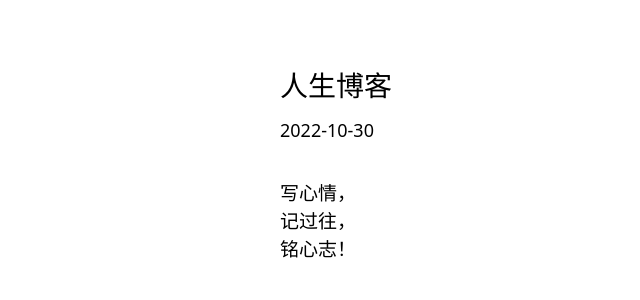
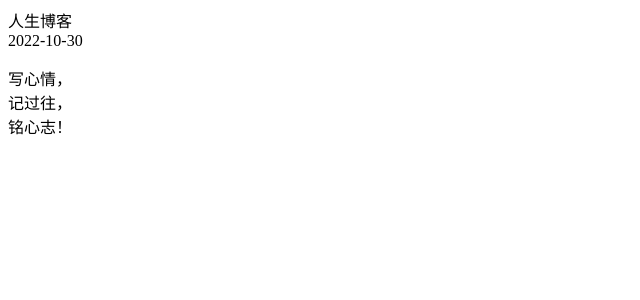
Before and after one commit to JTSTV/Jtstv.github.io, a Jekyll site: the page built from _posts/2022-10-30-人生博客.md, in a window 1280 px wide. Shown: the top 300 px of the page, without its empty margins (0-640 px from the left). Built offline with Jekyll 4.4.1, drawn with Linux system fonts in a browser that asks for light colours; our own code applies the rules of GitHub Pages for plain Markdown files.

Commit message:
更新 post.html

```diff
--- a/_layouts/post.html
+++ b/_layouts/post.html
@@ -11,7 +11,12 @@ layout: null
 <meta name="description" content="{% if page.description %}{{ page.description }}{% else %}{{ site.description }}{% endif %}">
 {% if page.keywords %}<meta name="keywords" content="{{ page.keywords }}">{% endif %}
 <link rel="canonical" href="{{ site.url }}{{ page.url }}">
-<style>body{font:19px system-ui,-apple-system,sans-serif;padding:56px 40px}.container{max-width:720px;margin:0 auto}.post-title{font-size:28px;margin-bottom:14px}.post-date{font-size:18px;margin-bottom:36px}.post-content img{max-width:100%;height:auto;margin:18px 0}.post-content pre,.post-content table{max-width:100%;overflow-x:auto}@media(max-width:600px){body{padding:32px 24px}.post-title{font-size:24px}.post-date{font-size:17px;margin-bottom:28px}}</style>
+<style>
+/*仅保留移动端防贴边自适应，字号、边距、图片全部交给浏览器原生*/
+@media(max-width:600px){
+.container{padding:0 24px;}
+}
+</style>
 </head>
 <body>
 <div class="container">
```
